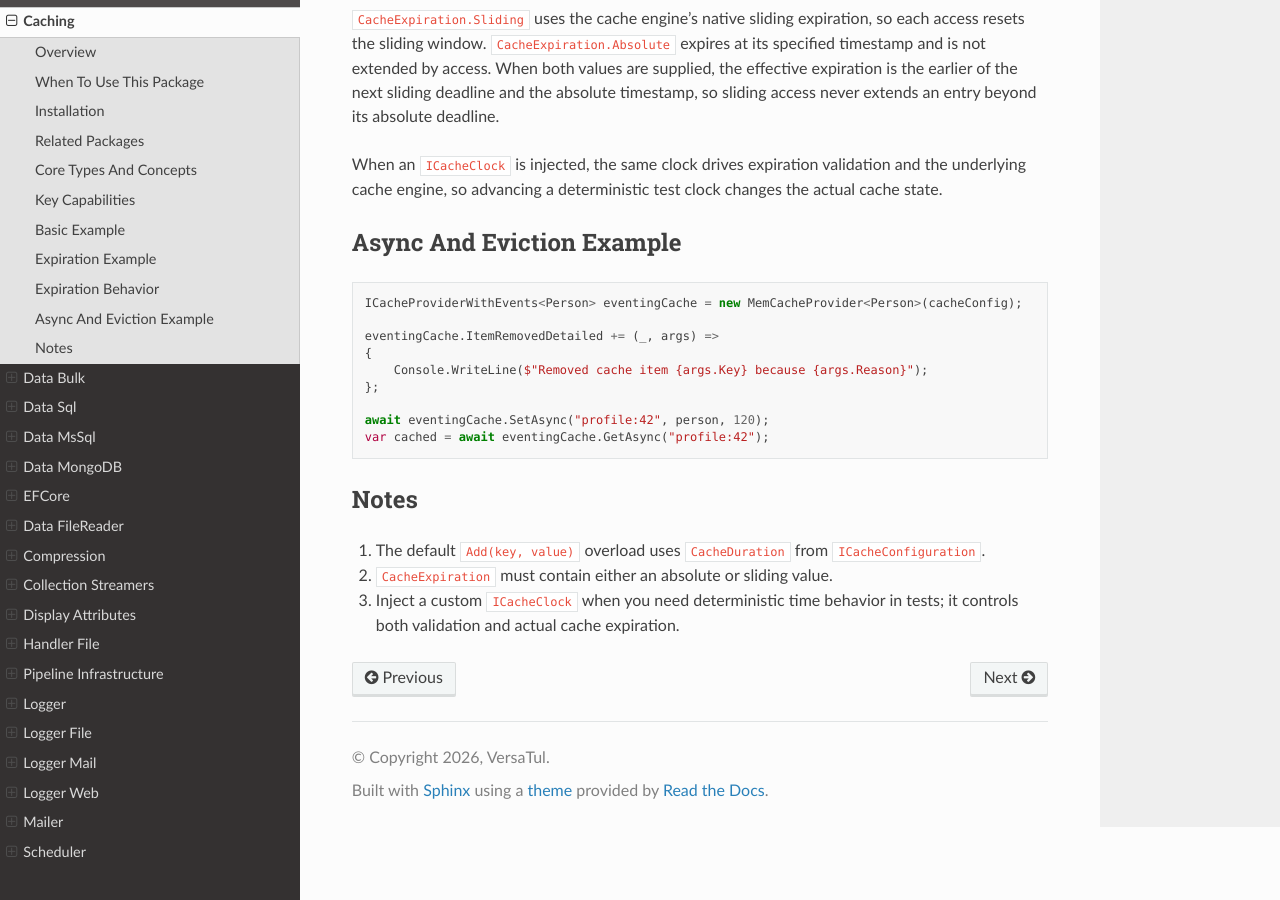
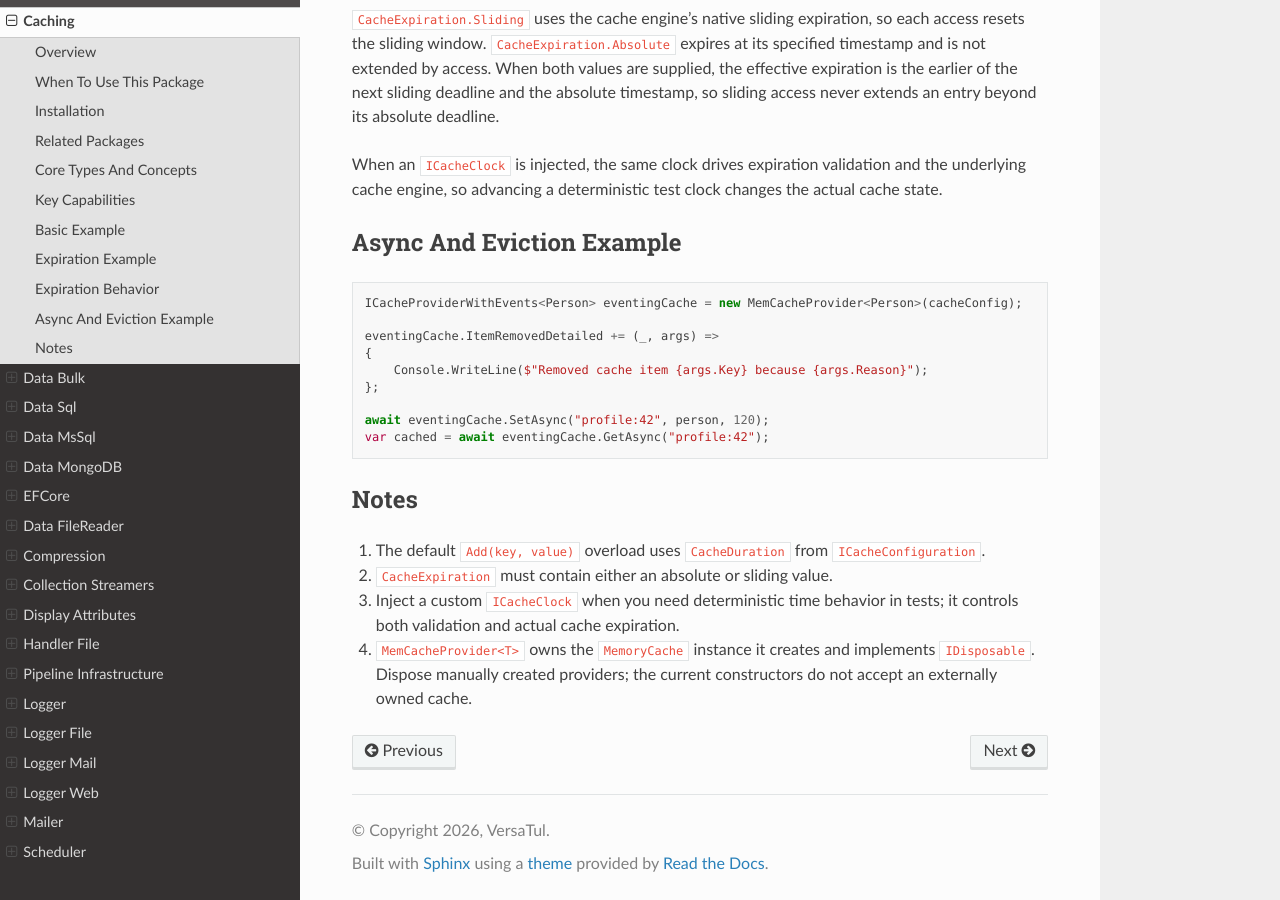
Before and after one commit to BjornWilliams/DocsVersaTul, a Sphinx documentation site: the page built from docs/source/caching.rst, in a window 1280 px wide and 900 px high, scrolled down 2536 px. Built offline with Sphinx 7.4.7 and the Read the Docs theme 3.1.0, drawn with Linux system fonts in a browser that asks for light colours.

Commit message:
Document cache provider disposal
Fixes AB#2889
AB#2884

```diff
--- a/docs/source/caching.rst
+++ b/docs/source/caching.rst
@@ -137,3 +137,4 @@ Notes
 1. The default ``Add(key, value)`` overload uses ``CacheDuration`` from ``ICacheConfiguration``.
 2. ``CacheExpiration`` must contain either an absolute or sliding value.
 3. Inject a custom ``ICacheClock`` when you need deterministic time behavior in tests; it controls both validation and actual cache expiration.
+4. ``MemCacheProvider<T>`` owns the ``MemoryCache`` instance it creates and implements ``IDisposable``. Dispose manually created providers; the current constructors do not accept an externally owned cache.
```
